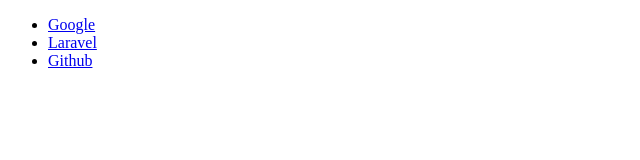
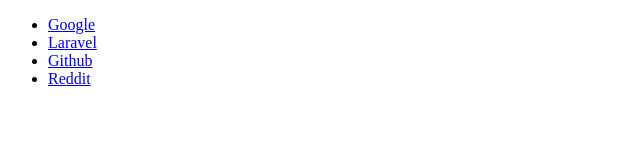
Before and after one commit to iQBTW/github-latihan, a plain HTML site: page sidebar.html in a window 1280 px wide. Shown: the full height of the page, 0-640 px from the left. Drawn offline with Linux system fonts and the light colour scheme.

Commit message:
mengedit sidebar

```diff
--- a/sidebar.html
+++ b/sidebar.html
@@ -12,6 +12,7 @@
         <li><a href="https://google.com" target="_blank">Google</a></li>
         <li><a href="https://laravel.com" target="_blank">Laravel</a></li>
         <li><a href="https://github.com" target="_blank">Github</a></li>
+        <li><a href="#">Reddit</a></li>
     </ul>
 
 </body>
```
